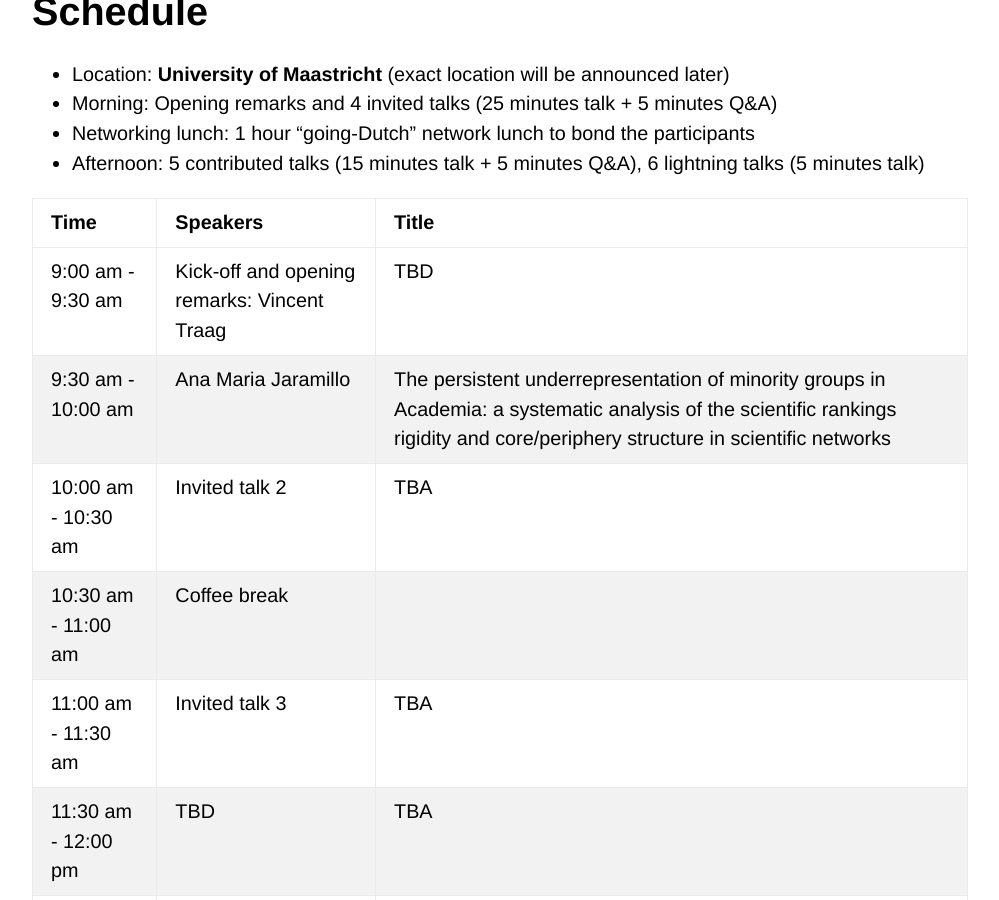
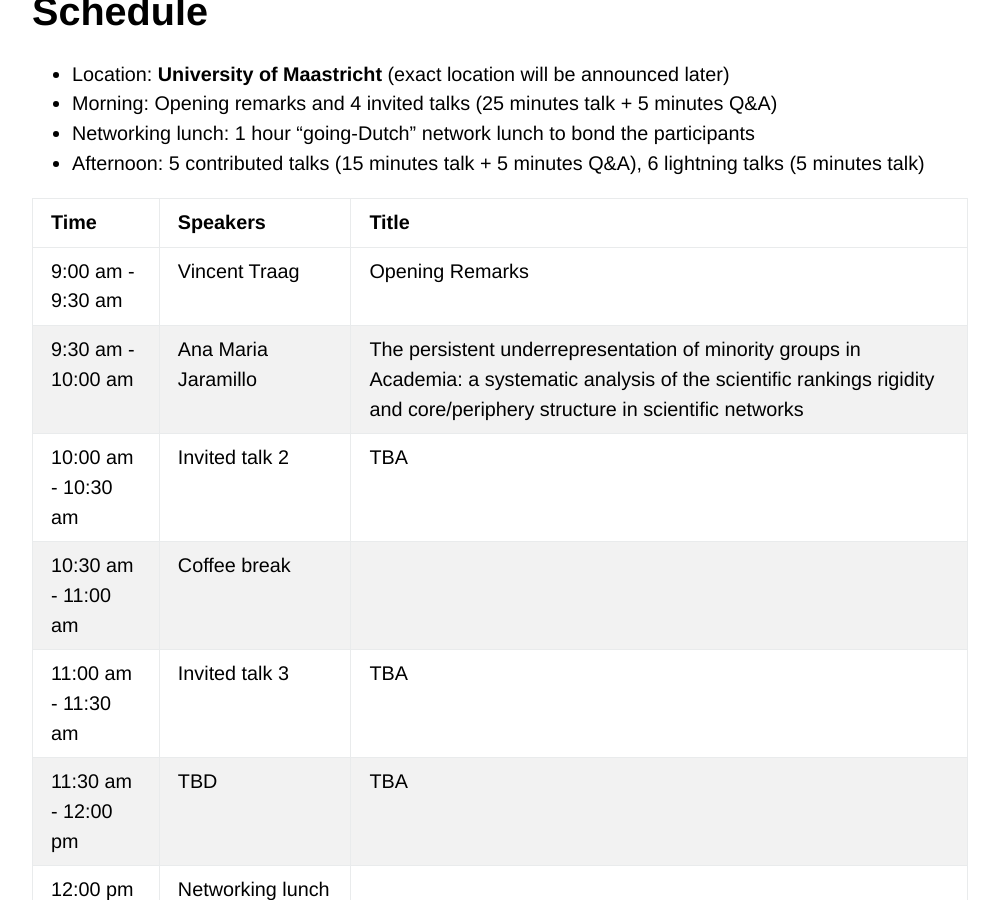
Before and after one commit to netscisci/netscisci.github.io, a Jekyll site: the page built from schedule.md, in a window 1280 px wide and 900 px high, scrolled down 468 px. Shown: the whole window, without its empty margins (140-1139 px from the left). Built offline with Jekyll 4.4.1, drawn with Linux system fonts in a browser that asks for light colours; some web fonts are replaced; our own code applies the rules of GitHub Pages for plain Markdown files.

Commit message:
Update schedule.md

```diff
--- a/schedule.md
+++ b/schedule.md
@@ -10,7 +10,7 @@ layout: default
 
 | Time      | Speakers | Title |
 |:----------- |:----------- |:----------- |
-| 9:00 am - 9:30 am | Kick-off and opening remarks: Vincent Traag |TBD|
+| 9:00 am - 9:30 am | Vincent Traag |Opening Remarks|
 | 9:30 am - 10:00 am   | Ana Maria Jaramillo |The persistent underrepresentation of minority groups in Academia: a systematic analysis of the scientific rankings rigidity and core/periphery structure in scientific networks|
 | 10:00 am - 10:30 am  | Invited talk 2 |TBA|
 | 10:30 am - 11:00 am  | Coffee break ||
```
